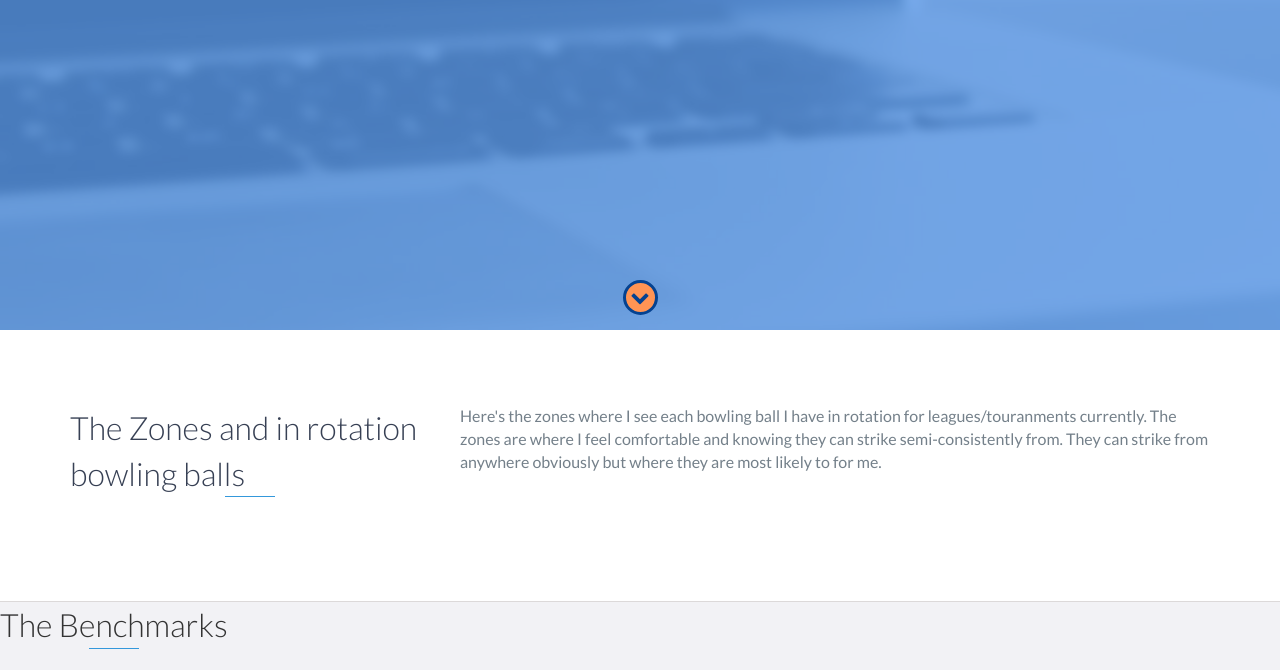
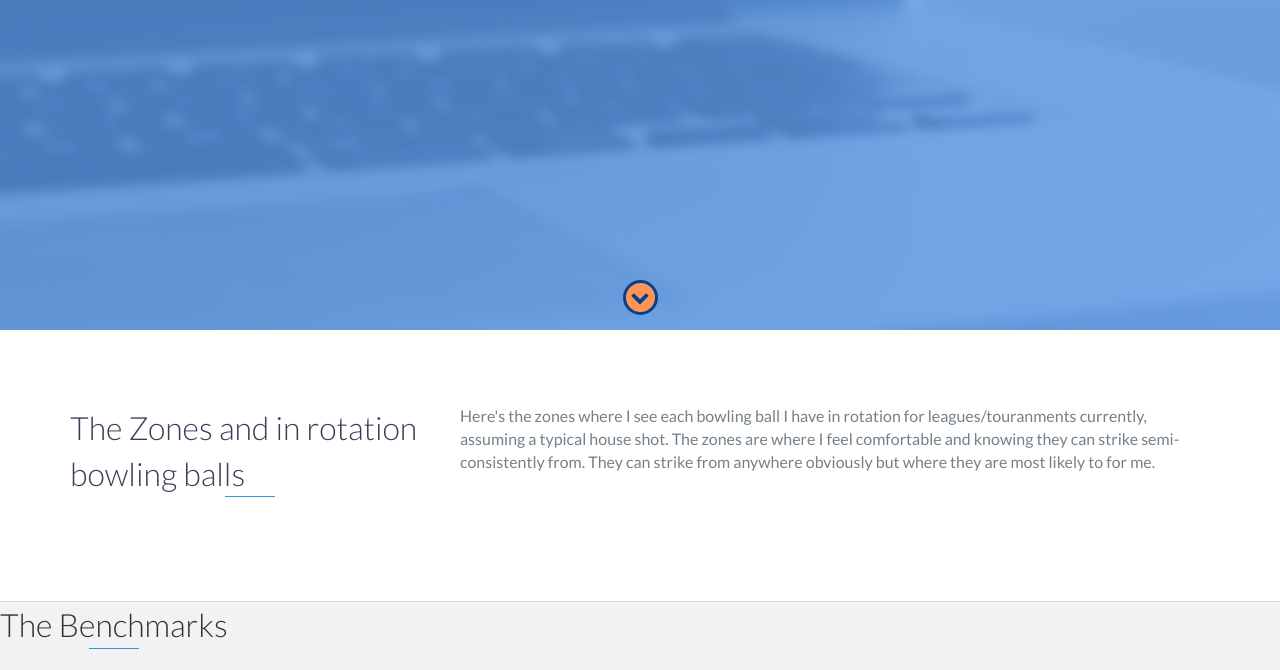
Before and after one commit to AChopcinski/achopcinski.github.io, a website: page bowling.html in a window 1280 px wide. Shown: the part 493-1163 px from the top of the page. Drawn offline with nearby package versions, Linux system fonts and the light colour scheme.

Commit message:
Update bowling.html

```diff
--- a/bowling.html
+++ b/bowling.html
@@ -42,7 +42,7 @@
                 </div>
                 <div class="col-md-8">
                     <p>
-                        Here's the zones where I see each bowling ball I have in rotation for leagues/touranments currently. The zones are where I feel comfortable and knowing they can strike semi-consistently from. They can strike from anywhere obviously but where they are most likely to for me.
+                        Here's the zones where I see each bowling ball I have in rotation for leagues/touranments currently, assuming a typical house shot. The zones are where I feel comfortable and knowing they can strike semi-consistently from. They can strike from anywhere obviously but where they are most likely to for me.
                     </p>
                 </div>
             </div>
```
